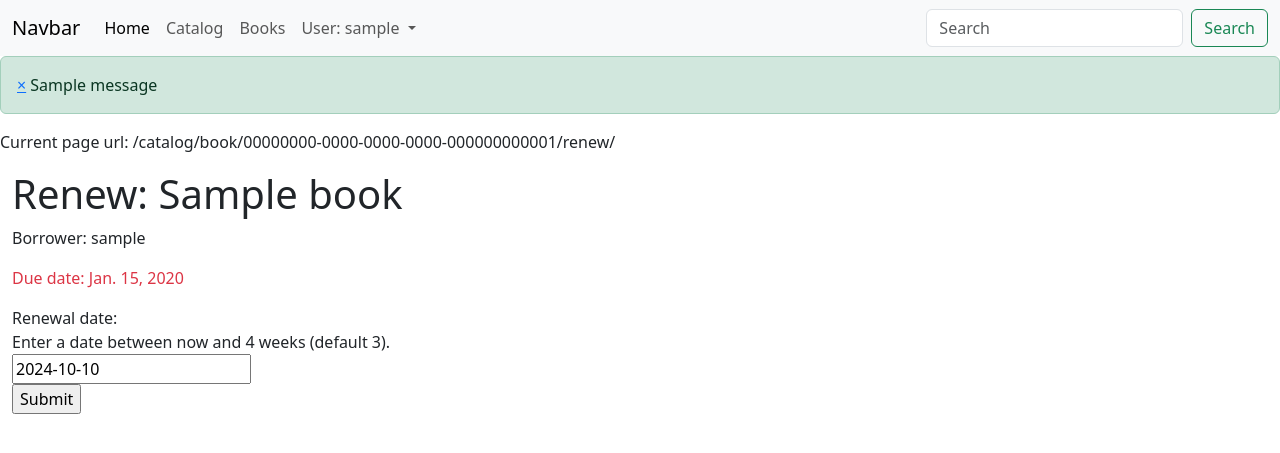
After one commit to karturik/django_study_september, a Django app: page /catalog/book/00000000-0000-0000-0000-000000000001/renew/ in a window 1280 px wide. The commit adds this page. Shown: the top 453 px of the page. Run offline with Django 5.2, Linux system fonts and the light colour scheme; a user stored in the database is signed in; tables that the repository leaves empty hold one stand-in row (values such as "Sample post"); one stand-in notice (Sample message) is shown.

Commit message:
finish forms, add messages

```diff
--- /dev/null
+++ b/catalog/forms.py
@@ -0,0 +1,46 @@
+from django import forms
+
+from django.core.exceptions import ValidationError
+from django.utils.translation import gettext_lazy as _
+import datetime #for checking renewal date range.
+from .models import BookInstance
+
+
+class RenewBookForm(forms.Form):
+    renewal_date = forms.DateField(help_text="Enter a date between now and 4 weeks (default 3).")
+
+    def clean_renewal_date(self):
+        data = self.cleaned_data['renewal_date']
+
+        #Проверка того, что дата не выходит за "нижнюю" границу (не в прошлом).
+        if data < datetime.date.today():
+            raise ValidationError(_('Invalid date - renewal in past'))
+
+        #Проверка того, то дата не выходит за "верхнюю" границу (+4 недели).
+        if data > datetime.date.today() + datetime.timedelta(weeks=4):
+            raise ValidationError(_('Invalid date - renewal more than 4 weeks ahead'))
+
+        # Помните, что всегда надо возвращать "очищенные" данные.
+        return data
+
+
+class RenewBookModelForm(forms.ModelForm):
+    def clean_due_back(self):
+        data = self.cleaned_data['due_back']
+
+        #Проверка того, что дата не в прошлом
+        if data < datetime.date.today():
+            raise ValidationError(_('Invalid date - renewal in past'))
+
+        #Check date is in range librarian allowed to change (+4 weeks)
+        if data > datetime.date.today() + datetime.timedelta(weeks=4):
+            raise ValidationError(_('Invalid date - renewal more than 4 weeks ahead'))
+
+        # Не забывайте всегда возвращать очищенные данные
+        return data
+
+    class Meta:
+        model = BookInstance
+        fields = ['due_back',]
+        labels = { 'due_back': _('Renewal date'), }
+        help_texts = { 'due_back': _('Enter a date between now and 4 weeks (default 3).'), }
--- /dev/null
+++ b/catalog/templates/books/book_renew_librarian.html
@@ -0,0 +1,17 @@
+{% extends "base_generic.html" %}
+
+{% block content %}
+
+    <h1>Renew: {{ bookinst.book.title }}</h1>
+    <p>Borrower: {{ bookinst.borrower }}</p>
+    <p{% if bookinst.is_overdue %} class="text-danger"{% endif %}>Due date: {{ bookinst.due_back }}</p>
+
+    <form action="" method="POST">
+        {% csrf_token %}
+        <table>
+        {{ form }}
+        </table>
+        <input type="submit" value="Submit">
+    </form>
+
+{% endblock %}
--- a/catalog/templates/books/bookinstance_list_borrowed_all.html
+++ b/catalog/templates/books/bookinstance_list_borrowed_all.html
@@ -9,6 +9,9 @@
             <li class="{% if bookinst.is_overdue %}text-danger{% endif %}">
                 <a href="{% url 'book-detail' bookinst.book.pk %}">{{ bookinst.book.title }}</a> ({{ bookinst.due_back }}) - {{ bookinst.borrower }}
             </li>
+            {% if perms.catalog.can_mark_returned %}-
+                <a href="{% url 'renew-book-librarian' bookinst.id %}">Renew</a>
+            {% endif %}
         {% endfor %}
     </ul>
 
--- a/catalog/urls.py
+++ b/catalog/urls.py
@@ -8,5 +8,10 @@ urlpatterns = [
         re_path(r'^books/$', views.BookListView.as_view(), name='books_list'),
         re_path(r'^book/(?P<pk>\d+)$', views.BookDetailView.as_view(), name='book-detail'),
         re_path(r'^mybooks/$', views.LoanedBooksByUserListView.as_view(), name='my-borrowed'),
-        re_path(r'^all_borrowed_books/$', views.LoanedBooksByAllListView.as_view(), name='all-borrowed')
+        re_path(r'^all_borrowed_books/$', views.LoanedBooksByAllListView.as_view(), name='all-borrowed'),
+        re_path(r'^book/(?P<pk>[-\w]+)/renew/$', views.renew_book_librarian, name='renew-book-librarian'),
+
+        re_path(r'^book/create/$', views.BookCreate.as_view(), name='book_create'),
+        re_path(r'^book/(?P<pk>\d+)/update/$', views.BookUpdate.as_view(), name='book_update'),
+        re_path(r'^book/(?P<pk>\d+)/delete/$', views.BookDelete.as_view(), name='book_delete'),
     ]
--- a/catalog/views.py
+++ b/catalog/views.py
@@ -1,7 +1,18 @@
+from django.views.generic.edit import CreateView, UpdateView, DeleteView
+from django.urls import reverse_lazy
+from django.contrib.auth.decorators import permission_required
+from django.contrib import messages
+
 from django.views import generic
 from django.shortcuts import render
 from django.contrib.auth.mixins import LoginRequiredMixin, PermissionRequiredMixin
+from django.shortcuts import get_object_or_404
+from django.http import HttpResponseRedirect
+from django.urls import reverse
+import datetime
 
+
+from .forms import RenewBookForm
 from .models import Book, Author, BookInstance, Genre
 
 
@@ -100,3 +111,68 @@ class LoanedBooksByAllListView(LoginRequiredMixin, PermissionRequiredMixin, gene
 
     def get_queryset(self):
         return BookInstance.objects.filter(status__exact='o').order_by('due_back')
+
+
+@permission_required('catalog.can_mark_returned')
+def renew_book_librarian(request, pk):
+    book_inst = get_object_or_404(BookInstance, pk=pk)
+
+    # Если данный запрос типа POST, тогда
+    if request.method == 'POST':
+
+        # Создаём экземпляр формы и заполняем данными из запроса (связывание, binding):
+        form = RenewBookForm(request.POST)
+
+        # Проверка валидности данных формы:
+        if form.is_valid():
+            # Обработка данных из form.cleaned_data
+            #(здесь мы просто присваиваем их полю due_back)
+            book_inst.due_back = form.cleaned_data['renewal_date']
+            book_inst.save()
+
+            # Переход по адресу 'all-borrowed':
+            return HttpResponseRedirect(reverse('all-borrowed'))
+
+    # Если это GET (или какой-либо ещё), создать форму по умолчанию.
+    else:
+        proposed_renewal_date = datetime.date.today() + datetime.timedelta(weeks=3)
+        form = RenewBookForm(initial={
+                                    'renewal_date': proposed_renewal_date
+                                    })
+
+    return render(request, 'books/book_renew_librarian.html', {'form': form, 'bookinst':book_inst})
+
+
+class BookCreate(CreateView):
+    model = Book
+    fields = '__all__'
+    # initial = {'date_of_death':'12/10/2016',}
+    template_name = 'books/book_form.html'
+    success_message = "Книга успешно создана."
+
+    def form_valid(self, form):
+        response = super().form_valid(form)
+        messages.success(self.request, self.success_message)
+        return response
+
+class BookUpdate(UpdateView):
+    model = Book
+    fields = '__all__'
+    template_name = 'books/book_form.html'
+    info_message = "Книга успешно изменена."
+
+    def form_valid(self, form):
+        response = super().form_valid(form)
+        messages.info(self.request, self.info_message)
+        return response
+
+class BookDelete(DeleteView):
+    model = Book
+    success_url = reverse_lazy('books_list')
+    template_name = 'books/book_form.html'
+    delete_message = "Книга успешно удалена."
+
+    def form_valid(self, form):
+        response = super().form_valid(form)
+        messages.error(self.request, self.delete_message)
+        return response
--- a/locallibrary/templates/base_generic.html
+++ b/locallibrary/templates/base_generic.html
@@ -14,6 +14,7 @@
 
     <body>
         {% block navbar %}{% include "navbar.html" %}{% endblock %}
+        {% include "messages.html" %}
         <p>Current page url: {{ request.path }}</p>
         <div class="container-fluid">
             <div class="row">
--- /dev/null
+++ b/locallibrary/templates/messages.html
@@ -0,0 +1,25 @@
+{% if messages %}
+    {% for message in messages %}
+        {% if message.tags == 'success' %}
+            <div class="alert alert-success alert-dismissible" role="alert">
+                <a href="" class="close" data-dismiss="alert" aria-label="close">&times;</a>
+                {{ message|safe|escape }}
+            </div>
+        {% elif message.tags == 'error' %}
+            <div class="alert alert-danger alert-dismissible" role="alert">
+                <a href="" class="close" data-dismiss="alert" aria-label="close">&times;</a>
+                {{ message|safe }}
+            </div>
+        {% elif message.tags == 'info' %}
+            <div class="alert alert-info alert-dismissible" role="alert">
+                <a href="" class="close" data-dismiss="alert" aria-label="close">&times;</a>
+                {{ message|safe|escape }}
+            </div>
+        {% elif message.tags == 'warning' %}
+            <div class="alert alert-warning alert-dismissible" role="alert">
+                <a href="" class="close" data-dismiss="alert" aria-label="close">&times;</a>
+                {{ message|safe|escape }}
+            </div>
+        {% endif %}
+    {% endfor %}
+{% endif %}
```
Also changed, not shown: catalog/templates/authors/author_confirm_delete.html (added, +12 -0 lines), catalog/templates/authors/author_form.html (added, +11 -0 lines), catalog/templates/books/book_confirm_delete.html (added, +12 -0 lines), catalog/templates/books/book_form.html (added, +11 -0 lines), catalog/templates/books/books_list_page.html (+8 -0 lines).
